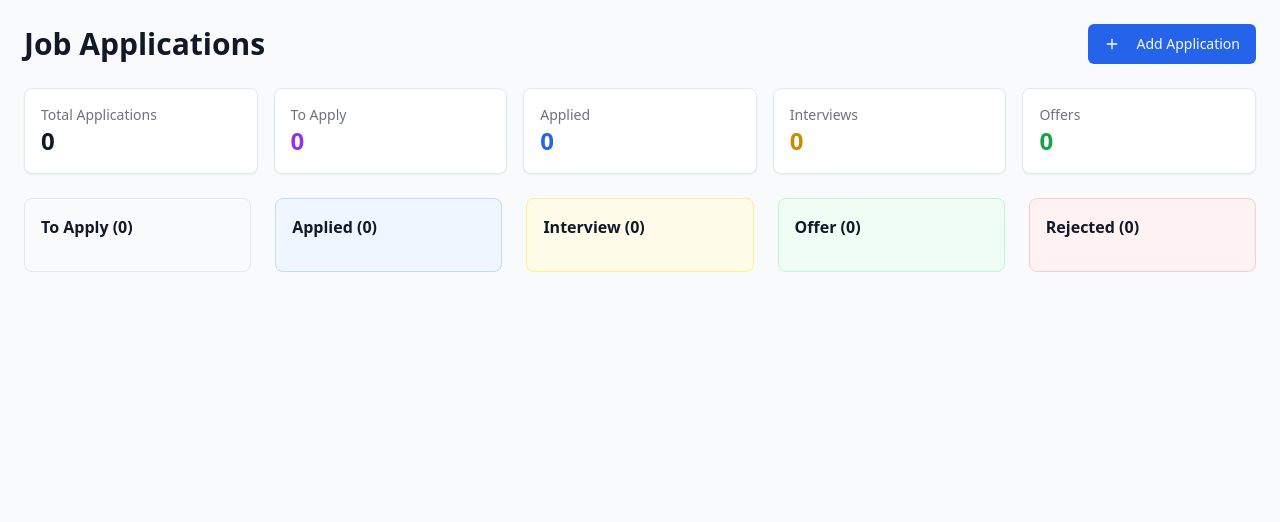
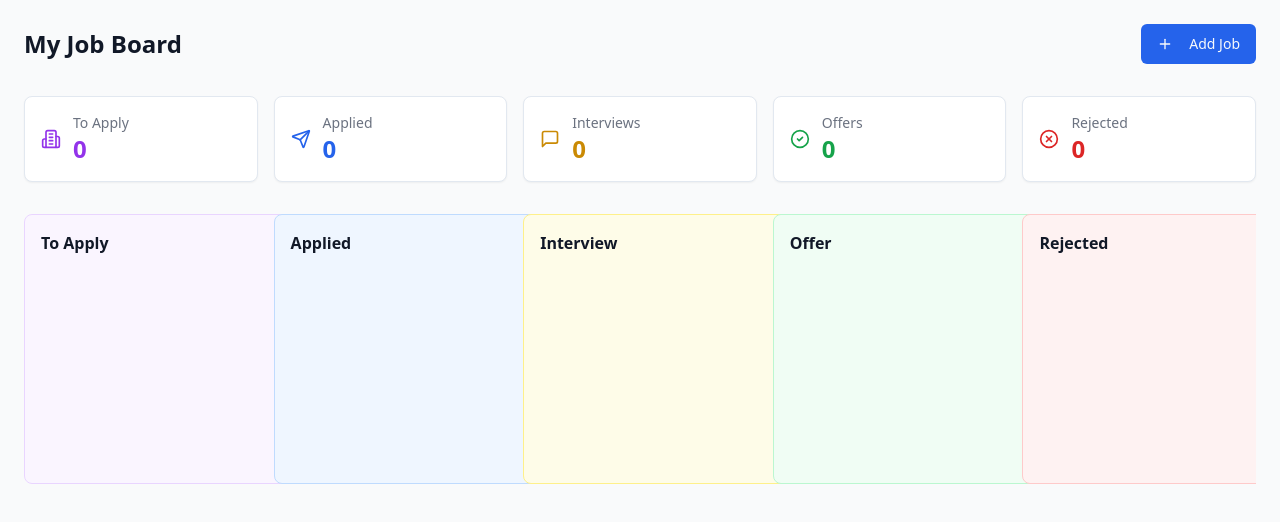
Before and after one commit to bjordan1/trackaroo, a React (Vite) app: page / in a window 1280 px wide. Shown: the top 522 px of the page. Built offline with nearby package versions, Linux system fonts and the light colour scheme.

Commit message:
Make UI similar to huntr.co
Updated the application's user interface to resemble the design and layout of huntr.co, enhancing the overall user experience and visual appeal.
[skip gpt_engineer]

```diff
--- a/src/components/JobCard.tsx
+++ b/src/components/JobCard.tsx
@@ -6,7 +6,7 @@ import {
   DropdownMenuTrigger,
 } from "@/components/ui/dropdown-menu";
 import { Button } from "@/components/ui/button";
-import { MoreHorizontal } from "lucide-react";
+import { MoreHorizontal, Building2, Briefcase, Calendar } from "lucide-react";
 import type { JobApplication } from "@/pages/Index";
 
 interface JobCardProps {
@@ -24,11 +24,18 @@ const JobCard = ({ job, onStatusChange }: JobCardProps) => {
   };
 
   return (
-    <Card className="p-4 space-y-3">
+    <Card className="p-4 bg-white hover:shadow-md transition-shadow">
+      <div className="space-y-3">
         <div className="flex justify-between items-start">
           <div>
-          <h3 className="font-semibold text-gray-900">{job.company}</h3>
-          <p className="text-sm text-gray-600">{job.position}</p>
+            <div className="flex items-center gap-2 text-gray-600 mb-1">
+              <Building2 className="h-4 w-4" />
+              <span className="text-sm">{job.company}</span>
+            </div>
+            <div className="flex items-center gap-2 text-gray-900">
+              <Briefcase className="h-4 w-4" />
+              <h3 className="font-medium">{job.position}</h3>
+            </div>
           </div>
           <DropdownMenu>
             <DropdownMenuTrigger asChild>
@@ -36,7 +43,7 @@ const JobCard = ({ job, onStatusChange }: JobCardProps) => {
                 <MoreHorizontal className="h-4 w-4" />
               </Button>
             </DropdownMenuTrigger>
-          <DropdownMenuContent align="end" className="bg-white">
+            <DropdownMenuContent align="end" className="w-[200px]">
               {(["To Apply", "Applied", "Interview", "Offer", "Rejected"] as const).map((status) => (
                 <DropdownMenuItem
                   key={status}
@@ -50,16 +57,20 @@ const JobCard = ({ job, onStatusChange }: JobCardProps) => {
           </DropdownMenu>
         </div>
 
-      <div className="flex justify-between items-center">
+        <div className="flex items-center justify-between">
           <span className={`text-xs px-2 py-1 rounded-full ${statusColors[job.status]}`}>
             {job.status}
           </span>
-        <span className="text-xs text-gray-500">{new Date(job.date).toLocaleDateString()}</span>
+          <div className="flex items-center gap-1 text-gray-500">
+            <Calendar className="h-3 w-3" />
+            <span className="text-xs">{new Date(job.date).toLocaleDateString()}</span>
+          </div>
         </div>
 
         {job.notes && (
-        <p className="text-sm text-gray-600 line-clamp-2">{job.notes}</p>
+          <p className="text-sm text-gray-600 line-clamp-2 mt-2">{job.notes}</p>
         )}
+      </div>
     </Card>
   );
 };
--- a/src/components/StatsBar.tsx
+++ b/src/components/StatsBar.tsx
@@ -1,4 +1,5 @@
 import { Card } from "@/components/ui/card";
+import { Building2, Send, MessageSquare, CheckCircle2, XCircle } from "lucide-react";
 import type { JobApplication } from "@/pages/Index";
 
 interface StatsBarProps {
@@ -6,36 +7,52 @@ interface StatsBarProps {
 }
 
 const StatsBar = ({ jobs }: StatsBarProps) => {
-  const stats = {
-    total: jobs.length,
-    toApply: jobs.filter(job => job.status === "To Apply").length,
-    applied: jobs.filter(job => job.status === "Applied").length,
-    interview: jobs.filter(job => job.status === "Interview").length,
-    offer: jobs.filter(job => job.status === "Offer").length,
-  };
+  const stats = [
+    {
+      label: "To Apply",
+      value: jobs.filter(job => job.status === "To Apply").length,
+      icon: Building2,
+      color: "text-purple-600",
+    },
+    {
+      label: "Applied",
+      value: jobs.filter(job => job.status === "Applied").length,
+      icon: Send,
+      color: "text-blue-600",
+    },
+    {
+      label: "Interviews",
+      value: jobs.filter(job => job.status === "Interview").length,
+      icon: MessageSquare,
+      color: "text-yellow-600",
+    },
+    {
+      label: "Offers",
+      value: jobs.filter(job => job.status === "Offer").length,
+      icon: CheckCircle2,
+      color: "text-green-600",
+    },
+    {
+      label: "Rejected",
+      value: jobs.filter(job => job.status === "Rejected").length,
+      icon: XCircle,
+      color: "text-red-600",
+    },
+  ];
 
   return (
-    <div className="grid grid-cols-1 md:grid-cols-5 gap-4">
-      <Card className="p-4">
-        <h3 className="text-sm font-medium text-gray-500">Total Applications</h3>
-        <p className="text-2xl font-bold text-gray-900">{stats.total}</p>
-      </Card>
-      <Card className="p-4">
-        <h3 className="text-sm font-medium text-gray-500">To Apply</h3>
-        <p className="text-2xl font-bold text-purple-600">{stats.toApply}</p>
-      </Card>
-      <Card className="p-4">
-        <h3 className="text-sm font-medium text-gray-500">Applied</h3>
-        <p className="text-2xl font-bold text-blue-600">{stats.applied}</p>
-      </Card>
-      <Card className="p-4">
-        <h3 className="text-sm font-medium text-gray-500">Interviews</h3>
-        <p className="text-2xl font-bold text-yellow-600">{stats.interview}</p>
-      </Card>
-      <Card className="p-4">
-        <h3 className="text-sm font-medium text-gray-500">Offers</h3>
-        <p className="text-2xl font-bold text-green-600">{stats.offer}</p>
-      </Card>
+    <div className="grid grid-cols-2 md:grid-cols-5 gap-4">
+      {stats.map(({ label, value, icon: Icon, color }) => (
+        <Card key={label} className="p-4 bg-white">
+          <div className="flex items-center gap-3">
+            <Icon className={`h-5 w-5 ${color}`} />
+            <div>
+              <p className="text-sm font-medium text-gray-500">{label}</p>
+              <p className={`text-2xl font-bold ${color}`}>{value}</p>
+            </div>
+          </div>
+        </Card>
+      ))}
     </div>
   );
 };
--- a/src/components/StatusColumn.tsx
+++ b/src/components/StatusColumn.tsx
@@ -9,19 +9,25 @@ interface StatusColumnProps {
 
 const StatusColumn = ({ status, jobs, onStatusChange }: StatusColumnProps) => {
   const statusColors = {
-    Applied: "bg-blue-50 border-blue-200",
-    Interview: "bg-yellow-50 border-yellow-200",
-    Offer: "bg-green-50 border-green-200",
-    Rejected: "bg-red-50 border-red-200",
+    "To Apply": "bg-purple-50 border-purple-200",
+    "Applied": "bg-blue-50 border-blue-200",
+    "Interview": "bg-yellow-50 border-yellow-200",
+    "Offer": "bg-green-50 border-green-200",
+    "Rejected": "bg-red-50 border-red-200",
   };
 
   return (
-    <div className={`p-4 rounded-lg ${statusColors[status]} border`}>
-      <h2 className="font-semibold mb-4 text-gray-900">{status} ({jobs.length})</h2>
-      <div className="space-y-3">
-        {jobs.map((job) => (
-          <JobCard key={job.id} job={job} onStatusChange={onStatusChange} />
-        ))}
+    <div className={`rounded-lg ${statusColors[status]} border h-full`}>
+      <div className="p-4">
+        <h2 className="font-semibold text-gray-900 mb-3 flex items-center justify-between">
+          {status}
+          <span className="text-sm font-normal text-gray-600">({jobs.length})</span>
+        </h2>
+        <div className="space-y-3 min-h-[200px]">
+          {jobs.map((job) => (
+            <JobCard key={job.id} job={job} onStatusChange={onStatusChange} />
+          ))}
+        </div>
       </div>
     </div>
   );
--- a/src/pages/Index.tsx
+++ b/src/pages/Index.tsx
@@ -30,26 +30,30 @@ const Index = () => {
   };
 
   return (
-    <div className="min-h-screen bg-gray-50 p-6">
-      <div className="max-w-7xl mx-auto space-y-6">
-        <div className="flex justify-between items-center">
-          <h1 className="text-3xl font-bold text-gray-900">Job Applications</h1>
+    <div className="min-h-screen bg-gray-50">
+      <div className="p-6 space-y-6">
+        <div className="max-w-7xl mx-auto">
+          <div className="flex justify-between items-center mb-8">
+            <h1 className="text-2xl font-bold text-gray-900">My Job Board</h1>
             <Button onClick={() => setIsAddModalOpen(true)} className="bg-blue-600 hover:bg-blue-700">
-            <Plus className="mr-2 h-4 w-4" /> Add Application
+              <Plus className="mr-2 h-4 w-4" /> Add Job
             </Button>
           </div>
 
           <StatsBar jobs={jobs} />
 
-        <div className="grid grid-cols-1 md:grid-cols-5 gap-6">
+          <div className="mt-8 grid grid-cols-1 md:grid-cols-5 gap-4 overflow-x-auto">
             {(["To Apply", "Applied", "Interview", "Offer", "Rejected"] as const).map((status) => (
+              <div key={status} className="min-w-[300px]">
                 <StatusColumn
-              key={status}
                   status={status}
                   jobs={jobs.filter((job) => job.status === status)}
                   onStatusChange={updateJobStatus}
                 />
+              </div>
             ))}
+          </div>
+        </div>
       </div>
 
       <AddJobModal
@@ -58,7 +62,6 @@ const Index = () => {
         onSubmit={addJob}
       />
     </div>
-    </div>
   );
 };
 
```
Lines whose indentation alone changed are shown as unchanged.
